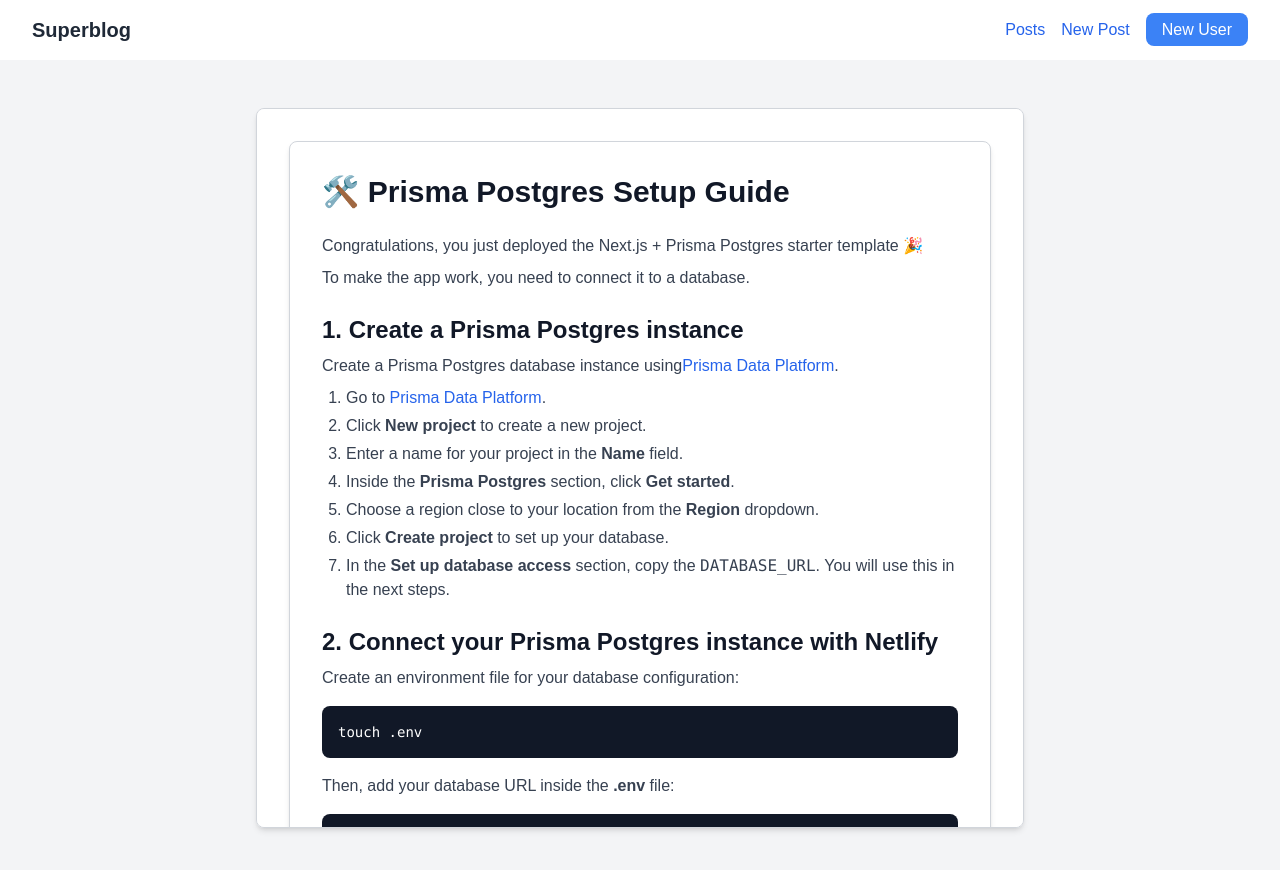
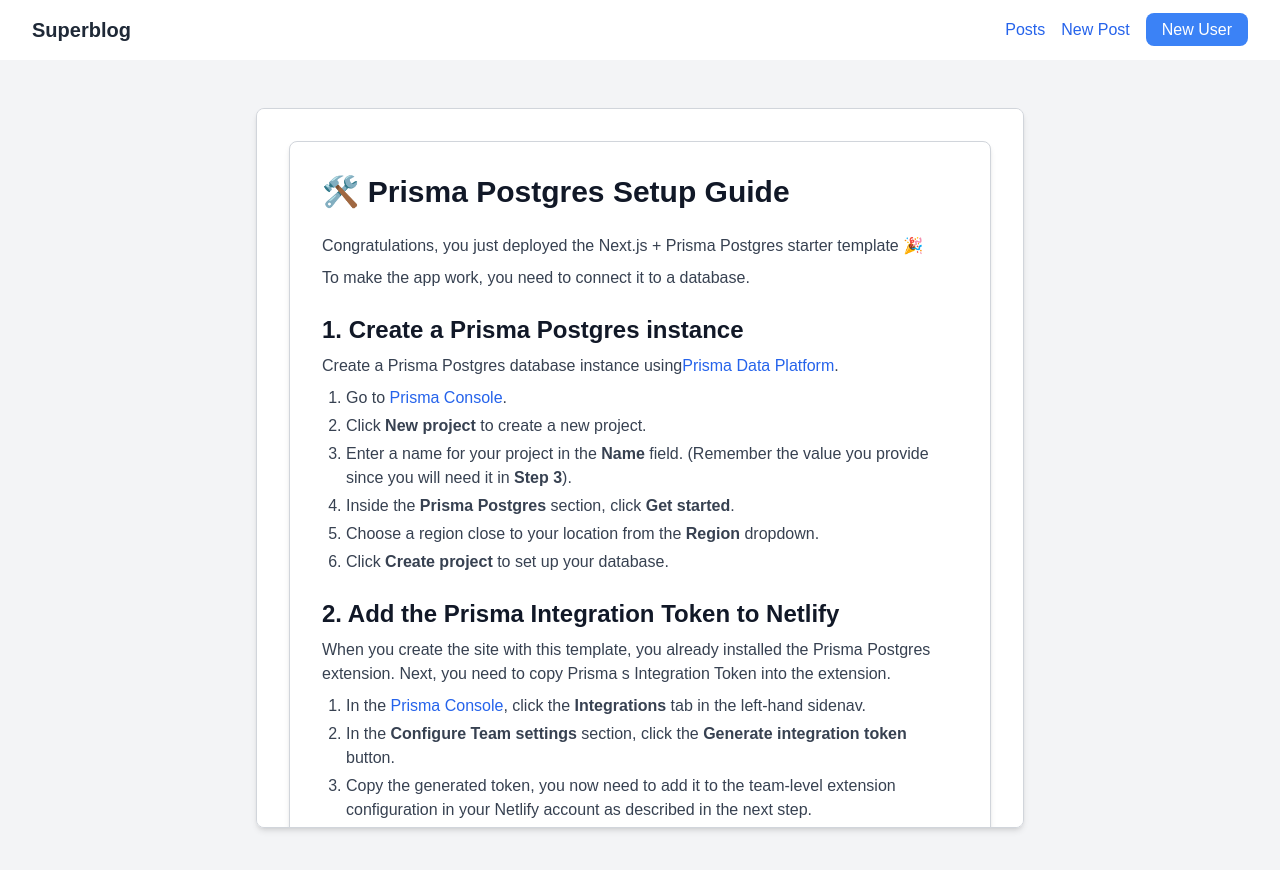
Before and after one commit to xunfenghua/plain-nextjs-netlify-demo, a Next.js app: page /setup in a window 1280 px wide. Shown: the top 870 px of the page. Built offline with nearby package versions, Linux system fonts and the light colour scheme.

Commit message:
update /setup page

```diff
--- a/app/setup/page.tsx
+++ b/app/setup/page.tsx
@@ -25,7 +25,7 @@
               <li>
                 Go to{" "}
                 <a href="https://console.prisma.io" className="text-blue-600 hover:underline" target="_blank">
-                  Prisma Data Platform
+                  Prisma Console
                 </a>
                 .
               </li>
@@ -33,7 +33,8 @@
                 Click <strong>New project</strong> to create a new project.
               </li>
               <li>
-                Enter a name for your project in the <strong>Name</strong> field.
+                Enter a name for your project in the <strong>Name</strong> field. (Remember the value you provide since
+                you will need it in <strong>Step 3</strong>).
               </li>
               <li>
                 Inside the <strong>Prisma Postgres</strong> section, click <strong>Get started</strong>.
@@ -44,80 +45,143 @@
               <li>
                 Click <strong>Create project</strong> to set up your database.
               </li>
-              <li>
-                In the <strong>Set up database access</strong> section, copy the <code>DATABASE_URL</code>. You will use
-                this in the next steps.
-              </li>
             </ol>
           </div>
 
           {/* Step 2 */}
           <div className="mt-6">
-            <h2 className="text-2xl font-semibold text-gray-900">
-              2. Connect your Prisma Postgres instance with Netlify
-            </h2>
-            <p className="text-gray-700 mt-2">Create an environment file for your database configuration:</p>
-            <pre className="mt-4 p-4 bg-gray-900 text-white text-sm rounded-lg overflow-auto">touch .env</pre>
-            <p className="text-gray-700 mt-4">
-              Then, add your database URL inside the <strong>.env</strong> file:
+            <h2 className="text-2xl font-semibold text-gray-900">2. Add the Prisma Integration Token to Netlify</h2>
+            <p className="text-gray-700 mt-2">
+              When you create the site with this template, you already installed the{" "}
+              <a href="" target="_blank">
+                Prisma Postgres extension
+              </a>
+              . Next, you need to copy Prisma s Integration Token into the extension.
             </p>
-            <pre className="mt-4 p-4 bg-gray-900 text-white text-sm rounded-lg overflow-auto">
-              DATABASE_URL=prisma+postgres://accelerate.prisma-data.net/?api_key=PRISMA_POSTGRES_API_KEY
-            </pre>
+            <ol className="list-decimal pl-6 mt-2 space-y-1 text-gray-700">
+              <li>
+                In the{" "}
+                <a href="https://console.prisma.io" className="text-blue-600 hover:underline" target="_blank">
+                  Prisma Console
+                </a>
+                , click the <strong>Integrations</strong> tab in the left-hand sidenav.
+              </li>
+              <li>
+                In the <strong>Configure Team settings</strong> section, click the{" "}
+                <strong>Generate integration token</strong> button.
+              </li>
+              <li>
+                Copy the generated token, you now need to add it to the team-level extension configuration in your
+                Netlify account as described in the next step.
+              </li>
+              <li>
+                In your Netlify account, click the <strong>Extensions</strong> tab in the left-hand sidenav and navigate
+                to the installed <strong>Prisma Postgres</strong> extension. Then find the text field for the{" "}
+                <strong>Integration token</strong>, paste the token from the previous step into it and click{" "}
+                <strong>Save</strong>.
+              </li>
+            </ol>
           </div>
 
           {/* Step 3 */}
           <div className="mt-6">
-            <h2 className="text-2xl font-semibold text-gray-900">3. Migrate the database</h2>
-            <p className="text-gray-700 mt-2">Run the following command to set up your database schema:</p>
-            <pre className="mt-4 p-4 bg-gray-900 text-white text-sm rounded-lg overflow-auto">
-              npx prisma migrate dev --name init
-            </pre>
+            <h2 className="text-2xl font-semibold text-gray-900">
+              3. Connect Netlify site with Prisma Postgres instance
+            </h2>
+            <p className="text-gray-700 mt-2">
+              In this step, you will connect your Netlify site with the Prisma Postgres instance you just created.
+            </p>
+            <ol className="list-decimal pl-6 mt-2 space-y-1 text-gray-700">
+              <li>
+                In your Netlify Dashboard, click on the <strong>Sites</strong> item in the left-hand sidenav and click
+                on the site that was deployed with this template.
+              </li>
+              <li>
+                In the <strong>Extensions</strong> section, click on <strong>Prisma Postgres</strong>.
+              </li>
+              <li>
+                Find the <strong>Project</strong> dropdown and select the one project created in <strong>Step 1</strong>{" "}
+                before.
+              </li>
+              <li>
+                In the next two dropdowns for <strong>Production environment</strong> and{" "}
+                <strong>Preview environment</strong> select <strong>Development</strong>. Then click{" "}
+                <strong>Save</strong>. (At this stage, you can theoretically connect different database instances to the
+                different environments in Netlify. For the purpose of this demo, we are just connecting both
+                environments to the <strong>Development</strong> database in Prisma Console).
+              </li>
+            </ol>
           </div>
 
           {/* Step 4 */}
           <div className="mt-6">
-            <h2 className="text-2xl font-semibold text-gray-900">4. Seed the database</h2>
-            <p className="text-gray-700 mt-2">Add initial data to your database:</p>
+            <h2 className="text-2xl font-semibold text-gray-900">4. Migrate and seed the database</h2>
+            <p className="text-gray-700 mt-2">
+              In this section, you need to migrate the database by running a Prisma CLI command. This is best done from
+              your local machine.
+            </p>
+            <p className="text-gray-700 mt-2">
+              First, clone the Git repo that Netlify created in your account, navigate into it and install dependencies
+              (do not forget to replace the <code>USERNAME</code> placeholder with your actual username, and potentially
+              adjust the name of the repo if you gave it a different name):
+            </p>
+            <pre className="mt-4 p-4 bg-gray-900 text-white text-sm rounded-lg overflow-auto">
+              git clone git@github.com:USERNAME/nextjs-prisma-postgres-starter.git
+              <br />
+              cd nextjs-prisma-postgres-starter
+              <br />
+              npm install
+            </pre>
+            <p className="text-gray-700 mt-2">
+              Create a <code>.env</code> file and add the <code>DATABASE_URL</code> environment variable to it (you can
+              find the value for that in the project you created in <strong>Step 1</strong> in the{" "}
+              <a href="https://console.prisma.io" className="text-blue-600 hover:underline" target="_blank">
+                Prisma Console
+              </a>
+              ):
+            </p>
+            <pre className="mt-4 p-4 bg-gray-900 text-white text-sm rounded-lg overflow-auto">
+              # .env <br></br>
+              DATABASE_URL="prisma+postgres://accelerate.prisma-data.net/?api_key=ey..."
+            </pre>
+            <p className="text-gray-700 mt-2">
+              You can now migrate your database and apply the schema defined in <code>prisma/schema.prisma</code> with
+              this command:
+            </p>
+            <pre className="mt-4 p-4 bg-gray-900 text-white text-sm rounded-lg overflow-auto">
+              npx prisma migrate dev --name init
+            </pre>
+            <p className="text-gray-700 mt-2">Finally, run this command to seed the database with some sample data:</p>
             <pre className="mt-4 p-4 bg-gray-900 text-white text-sm rounded-lg overflow-auto">npx prisma db seed</pre>
           </div>
 
           {/* Step 5 */}
           <div className="mt-6">
-            <h2 className="text-2xl font-semibold text-gray-900">5. Run the app</h2>
-            <p className="text-gray-700 mt-2">Start the development server:</p>
-            <pre className="mt-4 p-4 bg-gray-900 text-white text-sm rounded-lg overflow-auto">npm run dev</pre>
-            <p className="text-gray-700 mt-4">
-              Once the server is running, visit <code>http://localhost:3000</code> to start using the app.
+            <h2 className="text-2xl font-semibold text-gray-900">5. Re-deploy the site in Netlify</h2>
+            <p className="text-gray-700 mt-2">
+              Your site is now fully configured to load data from the Prisma Postgres database you just created, the
+              last thing you need to do is re-deploy the site via the Netlify Dashboard.
+            </p>
+            <ol className="list-decimal pl-6 mt-2 space-y-1 text-gray-700">
+              <li>
+                In your Netlify Dashboard, click on the <strong>Sites</strong> item in the left-hand sidenav and click
+                on the site that was deployed with this template.
+              </li>
+              <li>
+                Find the <strong>Project</strong> dropdown and select the one project created in <strong>Step 1</strong>{" "}
+                before.
+              </li>
+              <li>
+                Click on the <strong>Deploys</strong> tab on the left, click the <strong>Trigger deploy</strong> button,
+                and finally click <strong>Clear cache and deploy site</strong>.
+              </li>
+            </ol>
+            <p className="text-gray-700 mt-2">
+              {" "}
+              Once the deployment is ready, you can click on <strong>Open production deploy</strong> and use the app 🎉
             </p>
           </div>
 
-          {/* Step 6 */}
-          <div className="mt-6">
-            <h2 className="text-2xl font-semibold text-gray-900">6. Deploy to Netlify</h2>
-            <p className="text-gray-700 mt-2">
-              Use the{" "}
-              <a
-                href="https://www.netlify.com/integrations/prisma"
-                className="text-blue-600 hover:underline"
-                target="_blank"
-              >
-                Prisma Postgres extension
-              </a>{" "}
-              for Netlify.
-            </p>
-            <a
-              href="https://app.netlify.com/start/deploy?repository=https://github.com/nikolasburk/plain-nextjs-netlify-demo"
-              target="_blank"
-            >
-            </a>
-          </div>
-
-          {/* Completion Message */}
-          <div className="mt-8 border-t pt-6">
-            <p className="text-lg text-gray-900 font-medium">🎉 You’re all set!</p>
-            <p className="text-gray-700">Your database is now connected. You can start using the app normally.</p>
-          </div>
         </div>
       </div>
     </div>
```
